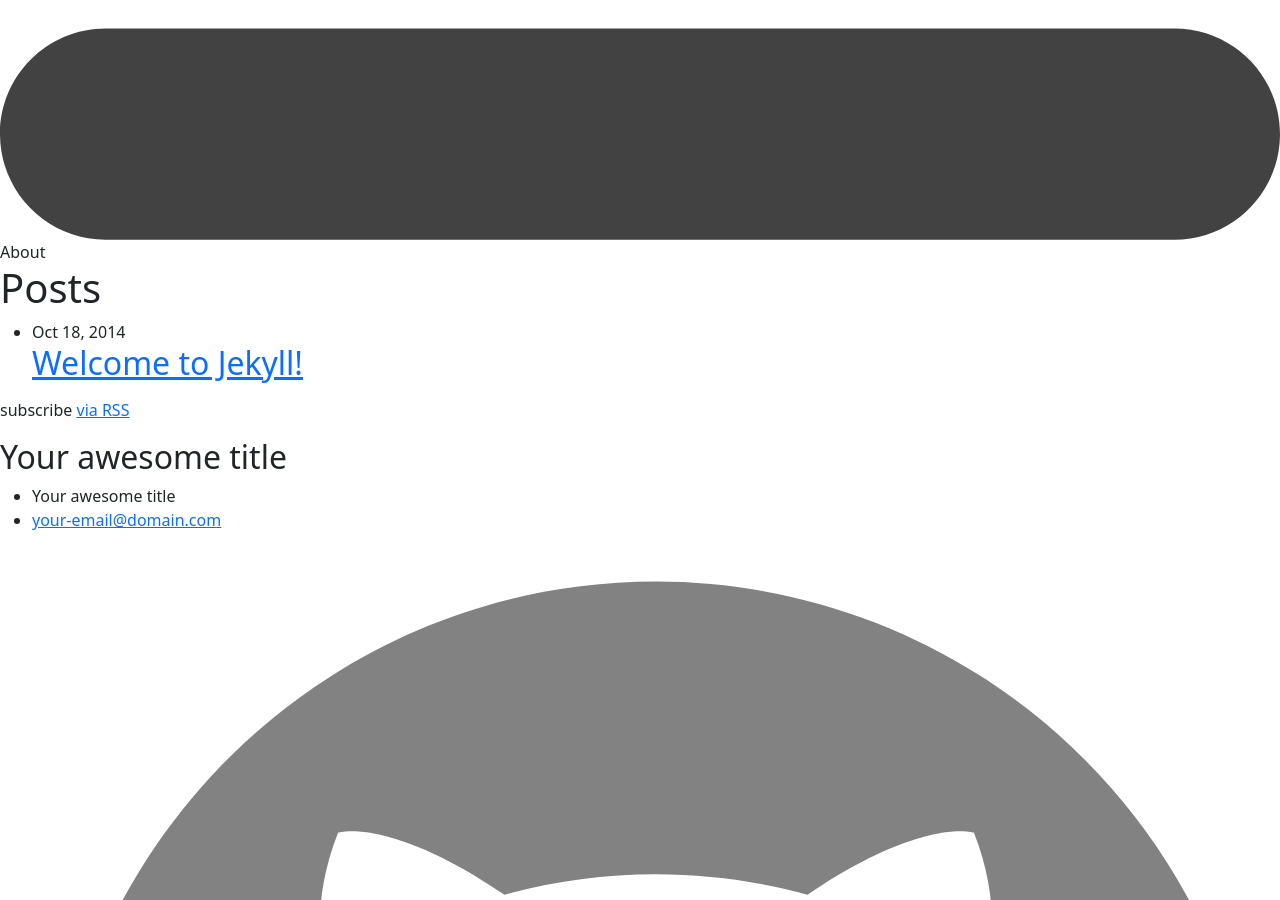
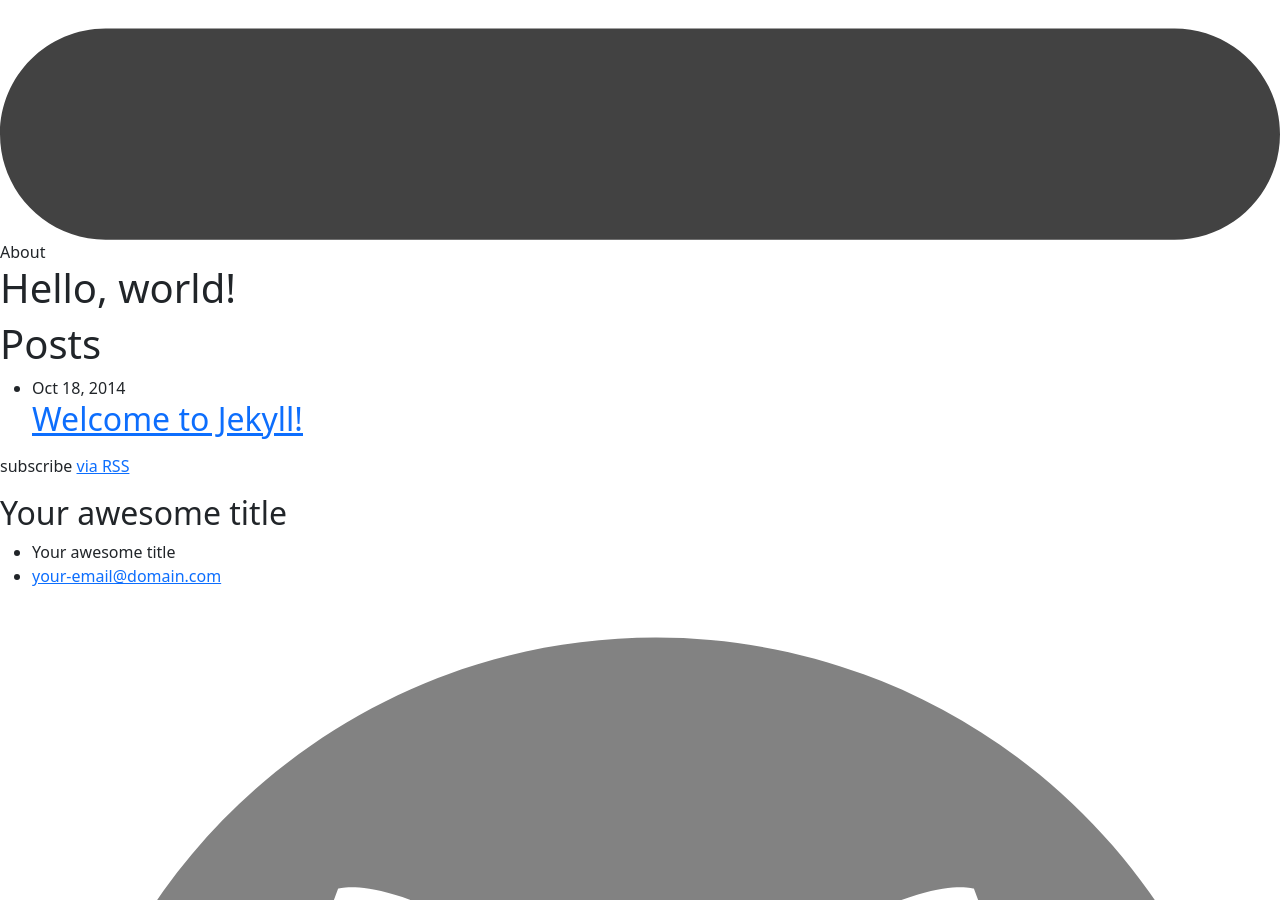
Before and after one commit to updmfi/updmfi.github.io, a Jekyll site: the page built from index.html, in a window 1280 px wide and 900 px high, scrolled down 851 px. Built offline with Jekyll 4.4.1, drawn with Linux system fonts in a browser that asks for light colours.

Commit message:
Update index.html

```diff
--- a/index.html
+++ b/index.html
@@ -1,7 +1,7 @@
 ---
 layout: default
 ---
-
+<h1>Hello, world!</h1>
 <div class="home">
 
   <h1 class="page-heading">Posts</h1>
```
